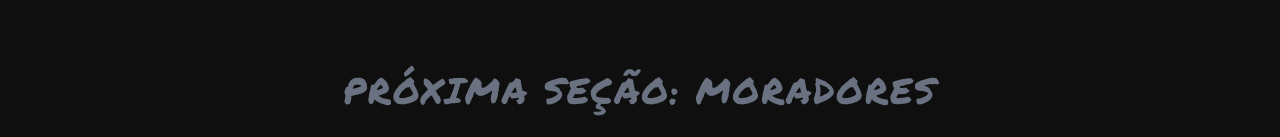
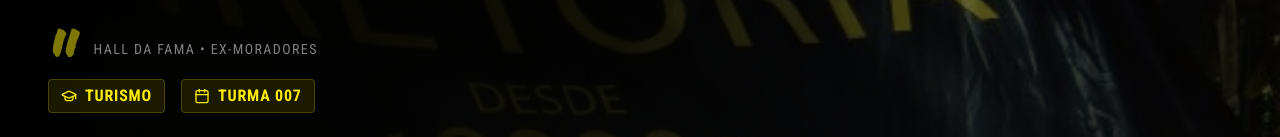
Before and after one commit to Republica-Diretoria/DiretoriaApp, a React (Vite) app: page / in a window 1280 px wide. Shown: the part 2542-2679 px from the top of the page. Built offline with nearby package versions, Linux system fonts and the light colour scheme.

Commit message:
branch masater sem rascunhos

```diff
--- a/src/App.tsx
+++ b/src/App.tsx
@@ -23,18 +23,10 @@ function App() {
 		<Location />
 	    </ScrollAnimation>
 
-	    <section id="moradores" className="h-[50vh] flex items-center justify-center border-t border-diretoria-yellow/10">
-		    <h2 className="text-4xl text-gray-500">Próxima Seção: Moradores</h2>
-	    </section>
-
 
 	    <ScrollAnimation>
 		<Testimonials />
 	    </ScrollAnimation>
-
-	    <section id="faq" className="h-[50vh] flex items-center justify-center border-t border-diretoria-yellow/10">
-		    <h2 className="text-4xl text-gray-500">Próxima Seção: FAQ</h2>
-	    </section>
 
       </main>
     </div>
```
Also changed, not shown: 1 other file (tests, documents, lock files or other folders).
